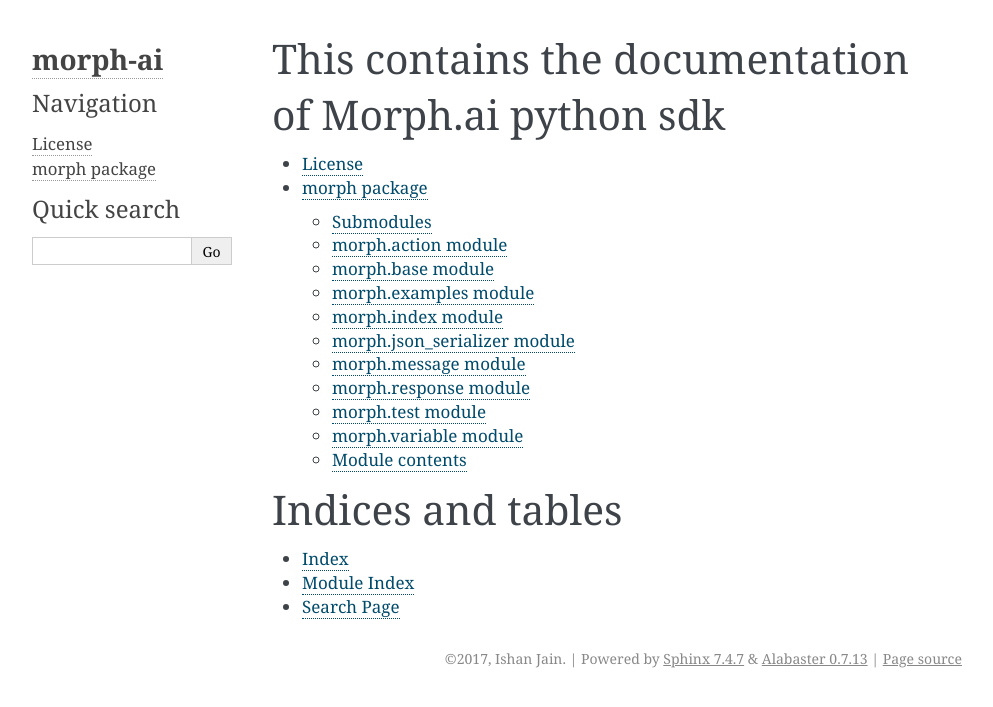
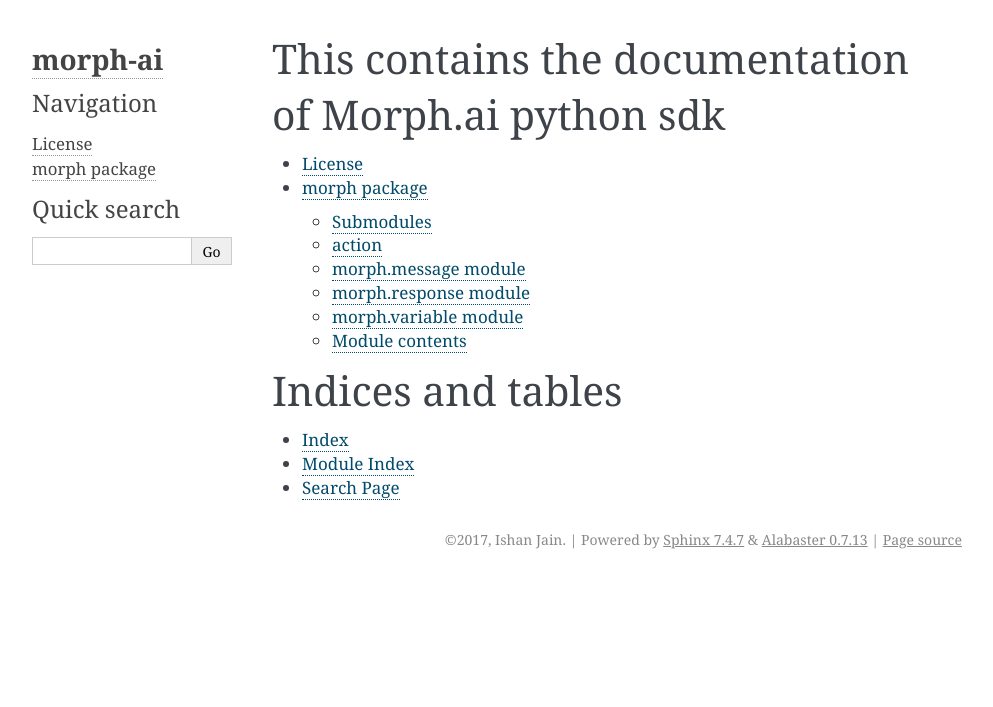
Before and after one commit to scupid-admin/Custom-Code-Python, a Sphinx documentation site: the page built from docs/index.rst, in a window 1280 px wide. Shown: the top 707 px of the page, without its empty margins (148-1141 px from the left). Built offline with Sphinx 7.4.7, drawn with Linux system fonts in a browser that asks for light colours.

Commit message:
morph.rst

```diff
--- a/docs/morph.rst
+++ b/docs/morph.rst
@@ -4,7 +4,7 @@
 Submodules
 ----------
 
-morph\.action module
+action
 --------------------
 
 .. automodule:: morph.action
@@ -12,37 +12,6 @@
     :undoc-members:
     :show-inheritance:
 
-morph\.base module
-------------------
-
-.. automodule:: morph.base
-    :members:
-    :undoc-members:
-    :show-inheritance:
-
-morph\.examples module
-----------------------
-
-.. automodule:: morph.examples
-    :members:
-    :undoc-members:
-    :show-inheritance:
-
-morph\.index module
--------------------
-
-.. automodule:: morph.index
-    :members:
-    :undoc-members:
-    :show-inheritance:
-
-morph\.json\_serializer module
-------------------------------
-
-.. automodule:: morph.json_serializer
-    :members:
-    :undoc-members:
-    :show-inheritance:
 
 morph\.message module
 ---------------------
@@ -60,13 +29,6 @@
     :undoc-members:
     :show-inheritance:
 
-morph\.test module
-------------------
-
-.. automodule:: morph.test
-    :members:
-    :undoc-members:
-    :show-inheritance:
 
 morph\.variable module
 ----------------------
```
